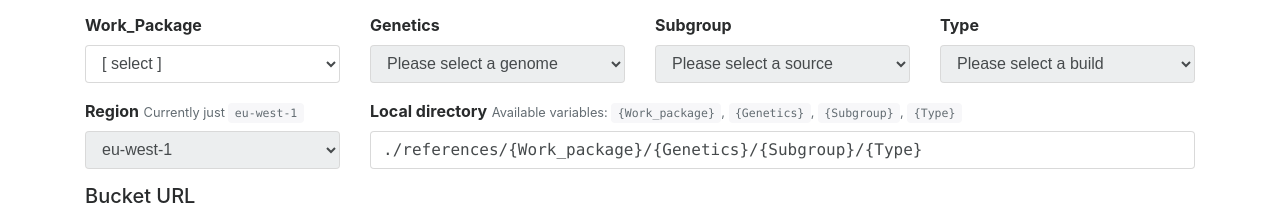
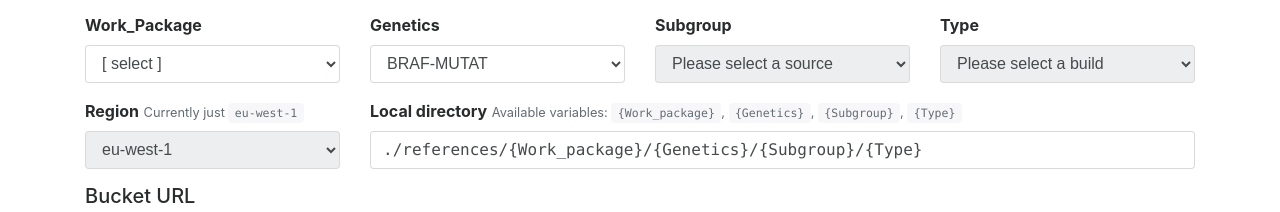
Before and after one commit to JaumeBagueCompanys/jaumebaguecompanys.github.io, a plain HTML site: page index.html in a window 1280 px wide. Shown: the part 554-766 px from the top of the page. Drawn offline with nearby package versions, Linux system fonts and the light colour scheme; some packages are replaced by stand-ins of ours; a script that the page names is missing.

Commit message:
Update index.html

```diff
--- a/index.html
+++ b/index.html
@@ -134,8 +134,10 @@
         </div>
         <div class="form-group col-sm-3">
           <label for="Genetics">Genetics</label>
-          <select class="form-control" id="Genetics" disabled>
-            <option value="">Please select a genome</option>
+          <select class="form-control" id="Genetics">
+           <option value="BRAF-MUTAT">BRAF-MUTAT</option>
+           <option value="BRAF-WT">BRAF-WT</option>
+           <option value="ALL">ALL</option>
           </select>
         </div>
         <div class="form-group col-sm-3">
```
